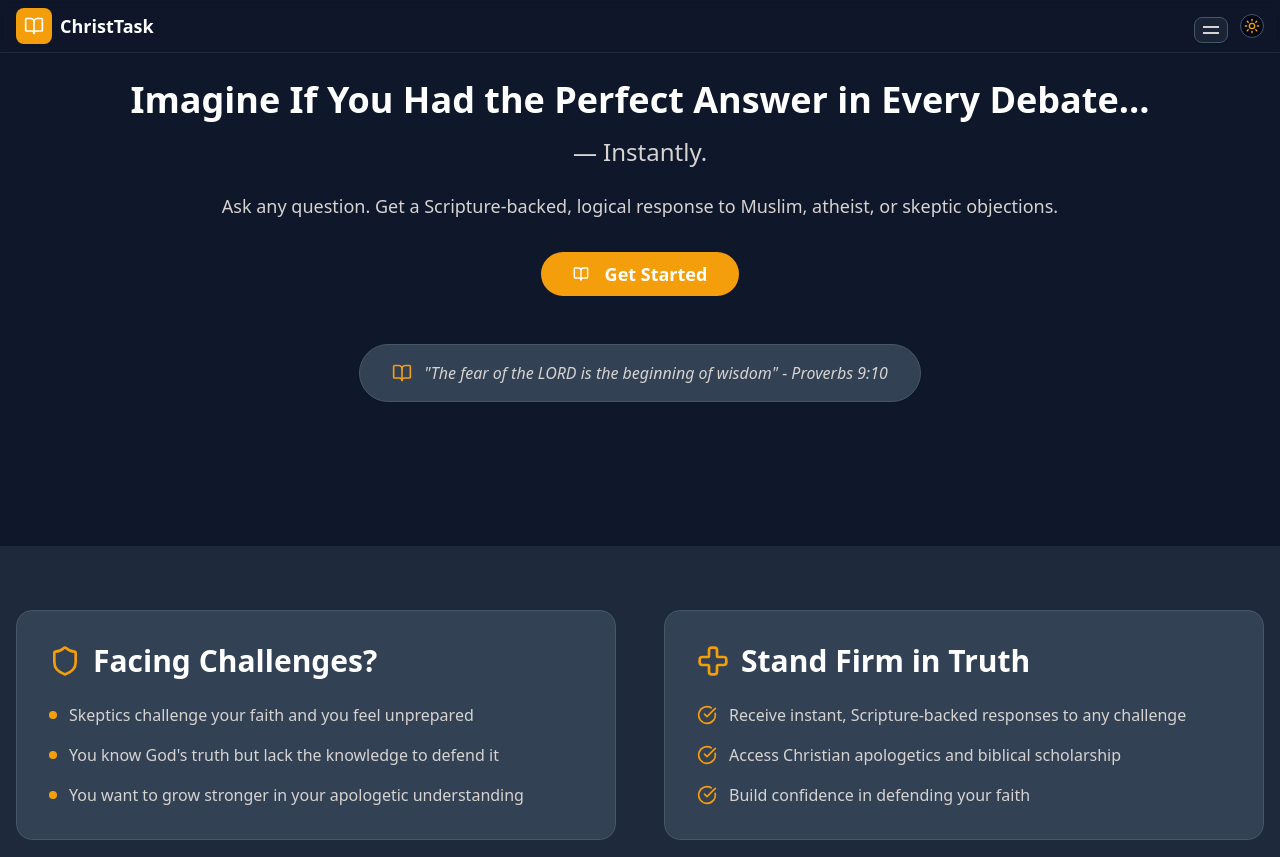
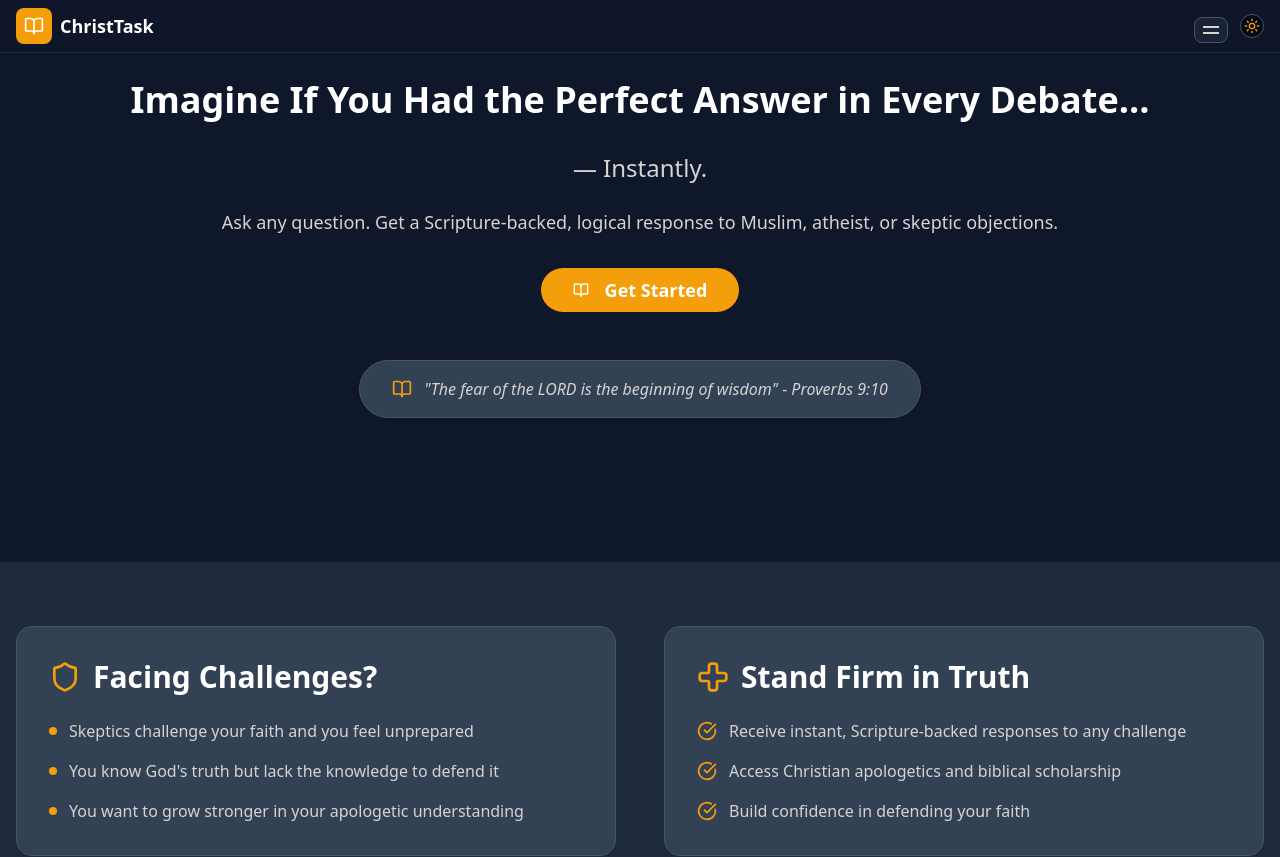
Before and after one commit to dimitrovic/christtasklovable-ai, a React (Vite) app: page / in a window 1280 px wide. Shown: the top 857 px of the page. Built offline with nearby package versions, Linux system fonts and the light colour scheme.

Commit message:
Refactor: Minor UI adjustments
Made minor UI adjustments to the landing page.

```diff
--- a/src/components/LandingPage.tsx
+++ b/src/components/LandingPage.tsx
@@ -195,7 +195,7 @@ export const LandingPage = ({ onGetStarted, onHowItWorks }: LandingPageProps) =>
               Imagine If You Had the Perfect Answer in Every Debate…
             </span>
             <br />
-            <span className="text-lg md:text-2xl text-stone-600 dark:text-stone-300 font-light mt-4 block">
+            <span className="text-lg md:text-2xl text-stone-600 dark:text-stone-300 font-light mt-8 block">
               — Instantly.
             </span>
           </h1>
```
